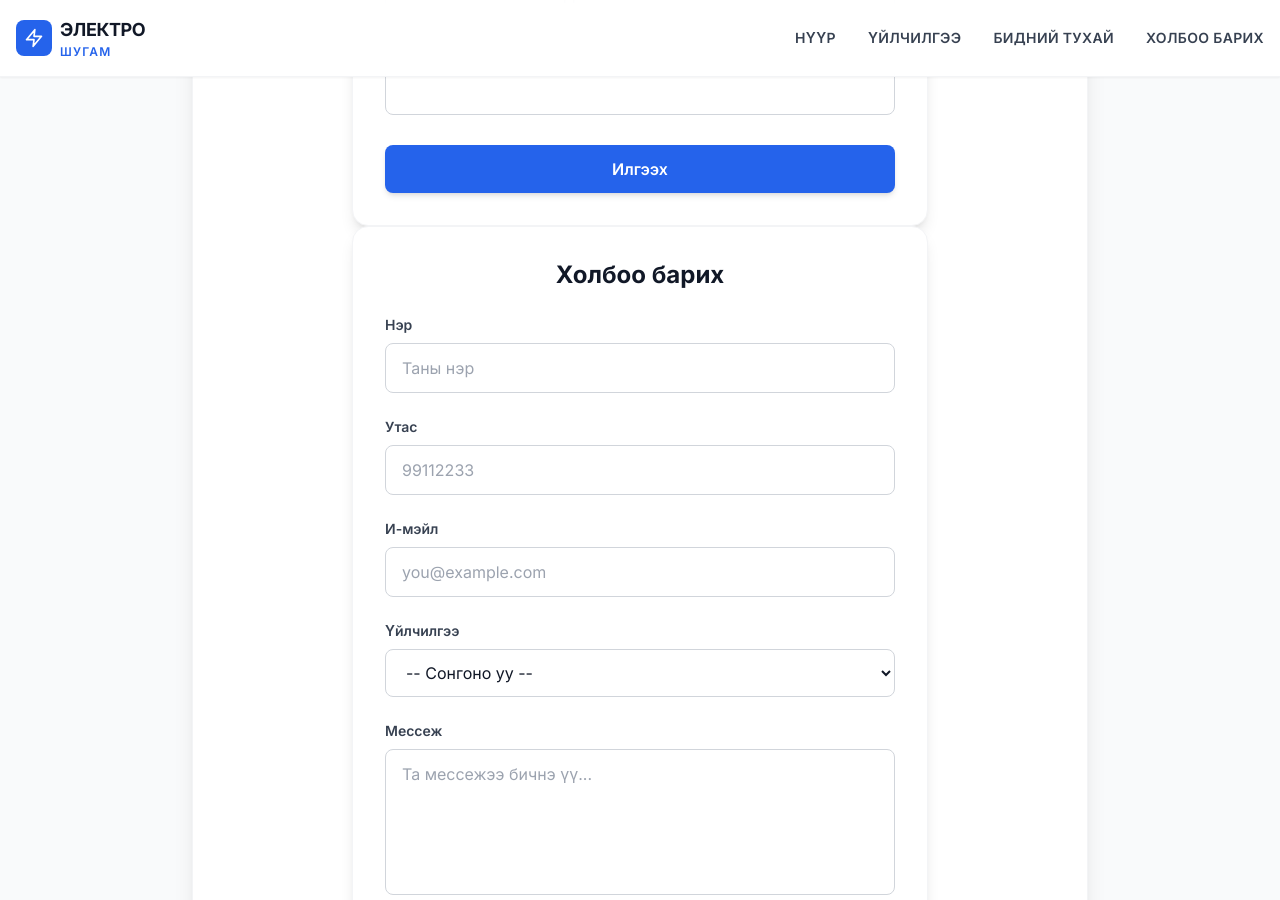
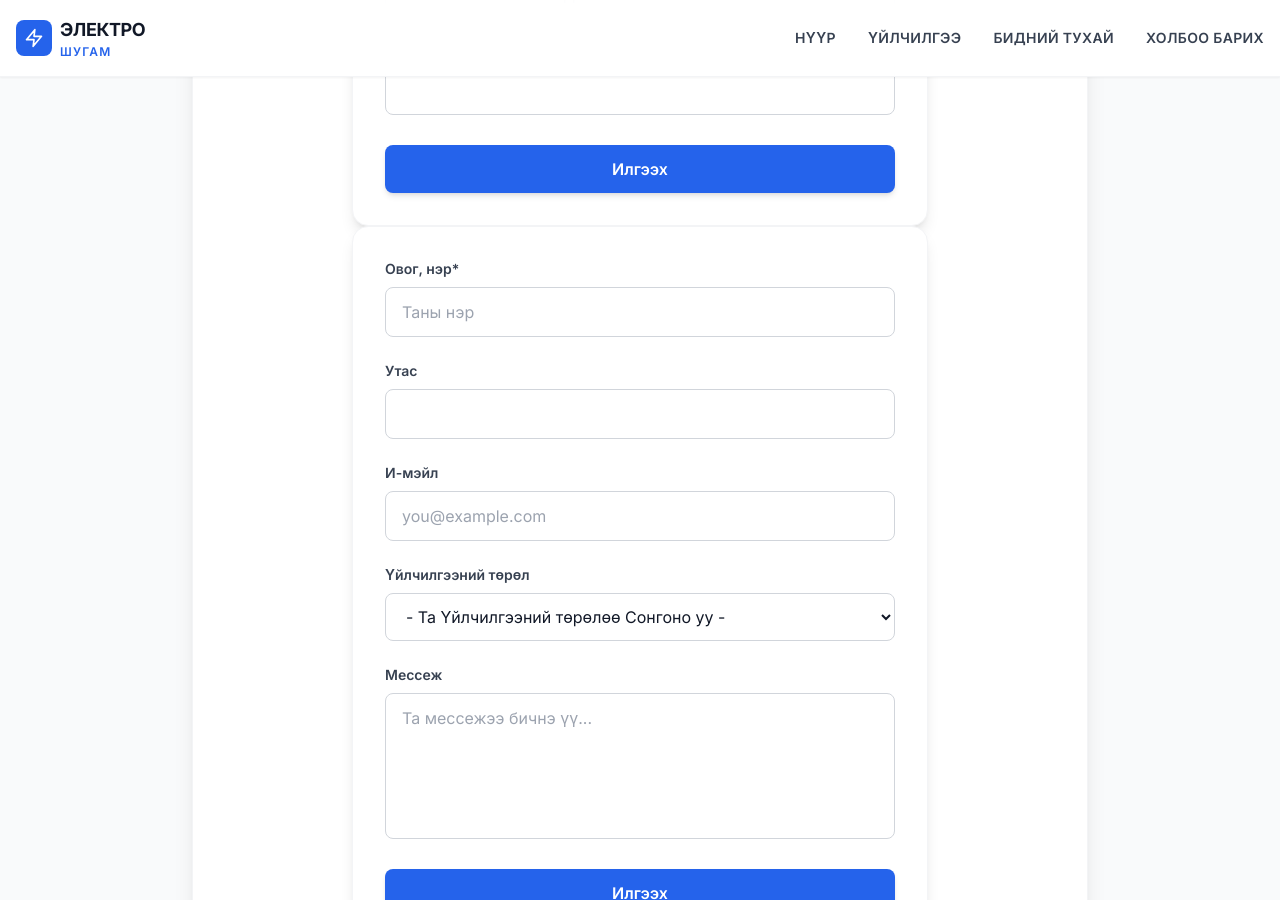
Before and after one commit to electroshugam/electroshugam_web_new, a Jekyll site: the page built from contact.html, in a window 1280 px wide and 900 px high, scrolled down 1921 px. Built offline with Jekyll 4.4.1, drawn with Linux system fonts in a browser that asks for light colours; nearby versions of some CDN libraries.

Commit message:
fig update

```diff
--- a/contact.html
+++ b/contact.html
@@ -266,22 +266,17 @@
   method="POST"
   class="max-w-xl mx-auto bg-white p-8 rounded-2xl shadow-lg border border-gray-100 space-y-6"
 >
-
-  <h2 class="text-2xl font-bold text-gray-900 text-center">
-    Холбоо барих
-  </h2>
-
   <!-- Name + Phone -->
     <!-- Name -->
     <div>
       <label class="block text-sm font-semibold text-gray-700 mb-2">
-        Нэр
+         Овог, нэр*
       </label>
       <input
         type="text"
         name="name"
         required
-        oninvalid="this.setCustomValidity('Нэрээ оруулна уу')"
+        oninvalid="this.setCustomValidity('Та Овог нэрээ оруулна уу')"
         oninput="this.setCustomValidity('')"
         placeholder="Таны нэр"
         class="w-full px-4 py-3 rounded-lg border border-gray-300 focus:border-blue-500 focus:ring-2 focus:ring-blue-100 outline-none transition"
@@ -323,21 +318,23 @@
   <!-- Dropdown -->
   <div>
     <label class="block text-sm font-semibold text-gray-700 mb-2">
-      Үйлчилгээ
+      Үйлчилгээний төрөл
     </label>
     <select
       name="service"
       required
-      oninvalid="this.setCustomValidity('Үйлчилгээгээ сонгоно уу')"
+      oninvalid="this.setCustomValidity('Үйлчилгээний төрөлөө сонгоно уу')"
       oninput="this.setCustomValidity('')"
       class="w-full px-4 py-3 rounded-lg border border-gray-300 bg-white focus:border-blue-500 focus:ring-2 focus:ring-blue-100 outline-none transition"
     >
-      <option value="" disabled selected>-- Сонгоно уу --</option>
-      <option value="audit">Эрчим хүчний аудит</option>
-      <option value="consulting">Зөвлөх үйлчилгээ</option>
-      <option value="design">Зураг төсөл</option>
-      <option value="feasibility">ТЭЗҮ боловсруулах</option>
-      <option value="other">Бусад</option>
+
+        <option value=""> - Та Үйлчилгээний төрөлөө Сонгоно уу -</option>
+        <option value="audit">Эрчим хүчний аудит</option>
+        <option value="consulting">Зөвлөх үйлчилгээ</option>
+        <option value="design">Зураг төсөл</option>
+        <option value="feasibility">ТЭЗҮ боловсруулах</option>
+        <option value="other">Бусад</option>
+
     </select>
   </div>
 
```
Also changed, not shown: other parts of contact.html (+3 -3 lines).
